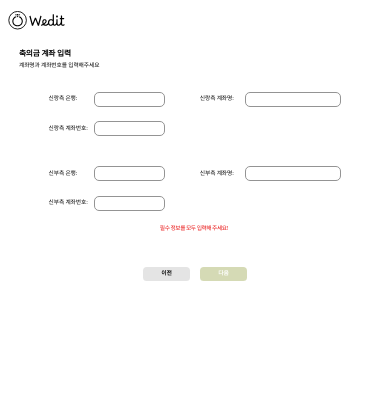
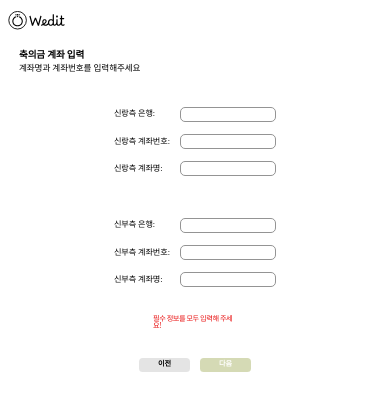
Before and after one commit to Wedit-project/Client, a React (Vite) app: page /account-information in a window 390 px wide. Shown: the top 410 px of the page. Built offline with nearby package versions, Linux system fonts and the light colour scheme; no server answers; a web font is replaced by a local one; what recoil-persist would draw is missing.

Commit message:
style : 계좌 정보 반응형 수정

```diff
--- a/src/components/editpage/Logo.jsx
+++ b/src/components/editpage/Logo.jsx
@@ -20,8 +20,8 @@ const LogoBox = styled.div`
 `;
 
 const LogoIcon = styled(Logo)`
-	width: 4.2rem;
-	height: 4.2rem;
+	width: 4.4rem;
+	height: 4.3rem;
 	margin-right: 0.9rem;
 
 	@media (min-width: 768px) and (max-width: 1024px) {
@@ -39,7 +39,7 @@ const LogoIcon = styled(Logo)`
 `;
 
 const WeditIcon = styled(Wedit)`
-	width: 8.7rem;
+	width: 8.8rem;
 	font-size: 3.2rem;
 
 	@media (min-width: 768px) and (max-width: 1024px) {
--- a/src/components/editpage/NavButton.jsx
+++ b/src/components/editpage/NavButton.jsx
@@ -32,6 +32,7 @@ const ButtonBox = styled.div`
 		margin-top: 8rem;
 	}
 	@media (max-width: 480px) {
+		width: 47rem;
 		margin-top: 12rem;
 	}
 `;
@@ -58,6 +59,10 @@ const PrevButton = styled.button`
 		width: 24rem;
 		font-size: 3.4rem;
 	}
+	@media (max-width: 480px) {
+		width: 24rem;
+		font-size: 3rem;
+	}
 `;
 
 const NextButton = styled.button`
@@ -83,6 +88,10 @@ const NextButton = styled.button`
 		width: 24rem;
 		font-size: 3.4rem;
 	}
+	@media (max-width: 480px) {
+		width: 24rem;
+		font-size: 3rem;
+	}
 `;
 
 export default NavButton;
--- a/src/pages/AccountInfoPage.jsx
+++ b/src/pages/AccountInfoPage.jsx
@@ -195,6 +195,10 @@ const TitleBox = styled.div`
 	font-family: Pretendard;
 	font-weight: ${theme.font.bold.fontWeight};
 	letter-spacing: -0.0608rem;
+
+	@media (max-width: 480px) {
+		font-size: 4rem;
+	}
 `;
 
 const DescriptionSpan = styled.div`
@@ -208,6 +212,10 @@ const DescriptionSpan = styled.div`
 	font-weight: ${theme.font.medium.fontWeight};
 	line-height: 3.2rem;
 	letter-spacing: -0.0456rem;
+
+	@media (max-width: 480px) {
+		font-size: 3.6rem;
+	}
 `;
 
 const CenterBox = styled.div`
@@ -222,25 +230,45 @@ const Container = styled.div`
 	flex-direction: column;
 	margin-top: 9.1rem;
 	gap: 12.4rem;
+
+	@media (min-width: 768px) and (max-width: 1024px) {
+		margin-top: 15rem;
+	}
 `;
 
 const AccountBox = styled.div`
 	display: flex;
+
+	@media (max-width: 480px) {
+		flex-direction: column;
+	}
 `;
 
 const BankAndNumBox = styled.div`
 	display: flex;
 	flex-direction: column;
 	gap: 6rem;
+
+	@media (max-width: 480px) {
+		gap: 0rem;
+	}
 `;
 
 const AccountNameBox = styled.div`
 	margin-left: 14.4rem;
+
+	@media (max-width: 480px) {
+		margin-left: 0em;
+	}
 `;
 
 const InfoBox = styled.div`
 	display: flex;
 	align-items: center;
+
+	@media (max-width: 480px) {
+		margin-top: 5rem;
+	}
 `;
 
 const LabelSpan = styled.span`
@@ -255,6 +283,11 @@ const LabelSpan = styled.span`
 	@media screen and (min-width: 1025px) and (max-width: 1180px) {
 		width: 100%;
 		max-width: 16.5rem;
+	}
+
+	@media (max-width: 480px) {
+		width: 25rem;
+		font-size: 3.4rem;
 	}
 `;
 
@@ -275,6 +308,10 @@ const InfoInput = styled.input`
 	@media screen and (min-width: 1025px) and (max-width: 1180px) {
 		width: 100%;
 		max-width: 25.3rem;
+	}
+
+	@media (max-width: 480px) {
+		width: 35.7rem;
 	}
 `;
 
@@ -310,6 +347,18 @@ const CautionBox = styled.div`
 	font-weight: ${theme.font.medium.fontWeight};
 	line-height: 3.2rem;
 	letter-spacing: -0.456px;
+
+	@media (min-width: 768px) and (max-width: 1024px) {
+		margin-top: 12rem;
+	}
+	@media (min-width: 480px) and (max-width: 768px) {
+		margin-top: 12rem;
+	}
+	@media (max-width: 480px) {
+		margin-top: 12rem;
+		width: 35rem;
+		font-size: 3rem;
+	}
 `;
 
 const NavBox = styled.div`
```
